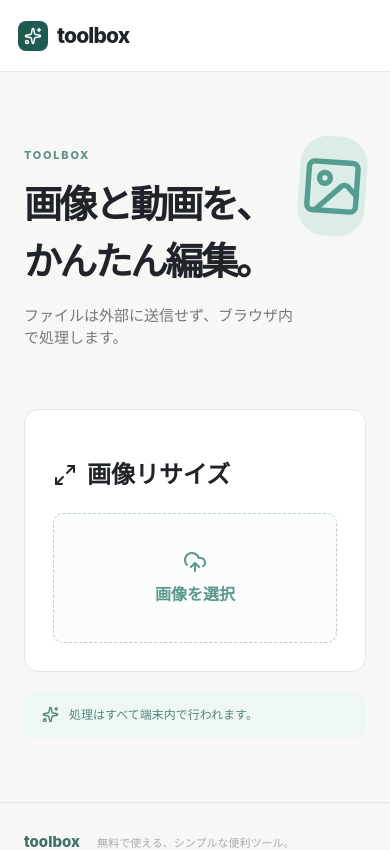
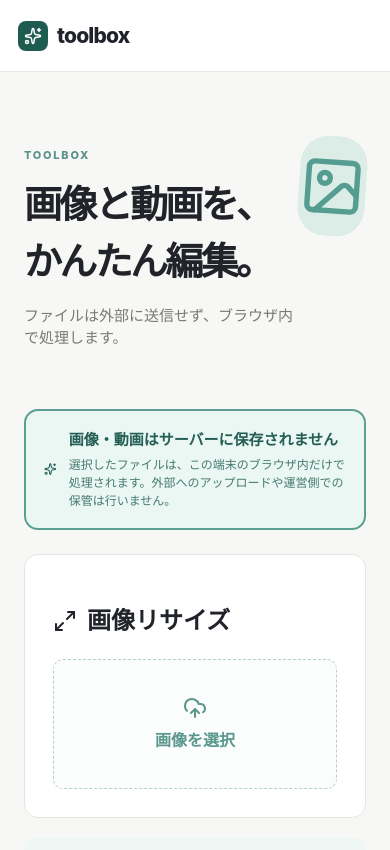
Before and after one commit to tihiron747/Photo-Editor-in-browser, a React (Vite) app: page / in a window 390 px wide. Shown: the top 850 px of the page. Built offline with nearby package versions, Linux system fonts and the light colour scheme.

Commit message:
Highlight local-only file processing

```diff
--- a/src/extra.css
+++ b/src/extra.css
@@ -1 +1 @@
-.tool-card{background:#fff;border:1px solid #e6e6e1;border-radius:14px;padding:28px;max-width:760px;margin:auto}.tool-card h2{display:flex;align-items:center;gap:10px}.compact{height:130px}.resize-preview{display:block;max-width:100%;max-height:260px;margin:20px auto;object-fit:contain}.dimensions{display:flex;gap:12px}.dimensions label{display:block;flex:1}.dimensions input{width:100%;padding:10px;border:1px solid #ddd;border-radius:6px}.full{width:100%;justify-content:center;margin-top:18px}.video{width:100%;max-height:380px;margin-top:18px;border-radius:8px}.small-note{font-size:12px;color:#888}
+.tool-card{background:#fff;border:1px solid #e6e6e1;border-radius:14px;padding:28px;max-width:760px;margin:auto}.tool-card h2{display:flex;align-items:center;gap:10px}.compact{height:130px}.resize-preview{display:block;max-width:100%;max-height:260px;margin:20px auto;object-fit:contain}.dimensions{display:flex;gap:12px}.dimensions label{display:block;flex:1}.dimensions input{width:100%;padding:10px;border:1px solid #ddd;border-radius:6px}.full{width:100%;justify-content:center;margin-top:18px}.video{width:100%;max-height:380px;margin-top:18px;border-radius:8px}.small-note{font-size:12px;color:#888}.privacy-hero{display:flex;align-items:center;gap:18px;max-width:760px;margin:0 auto 24px;padding:22px 26px;border:2px solid #5a9f92;border-radius:14px;background:#eaf7f3;color:#245e55}.privacy-hero strong{font-size:18px}.privacy-hero p{margin:5px 0 0;font-size:13px;color:#477970}@media(max-width:600px){.privacy-hero{padding:18px;gap:12px}.privacy-hero strong{font-size:15px}.privacy-hero p{font-size:12px}}
```
Also changed, not shown: src/main2.tsx (+1 -1 lines).
